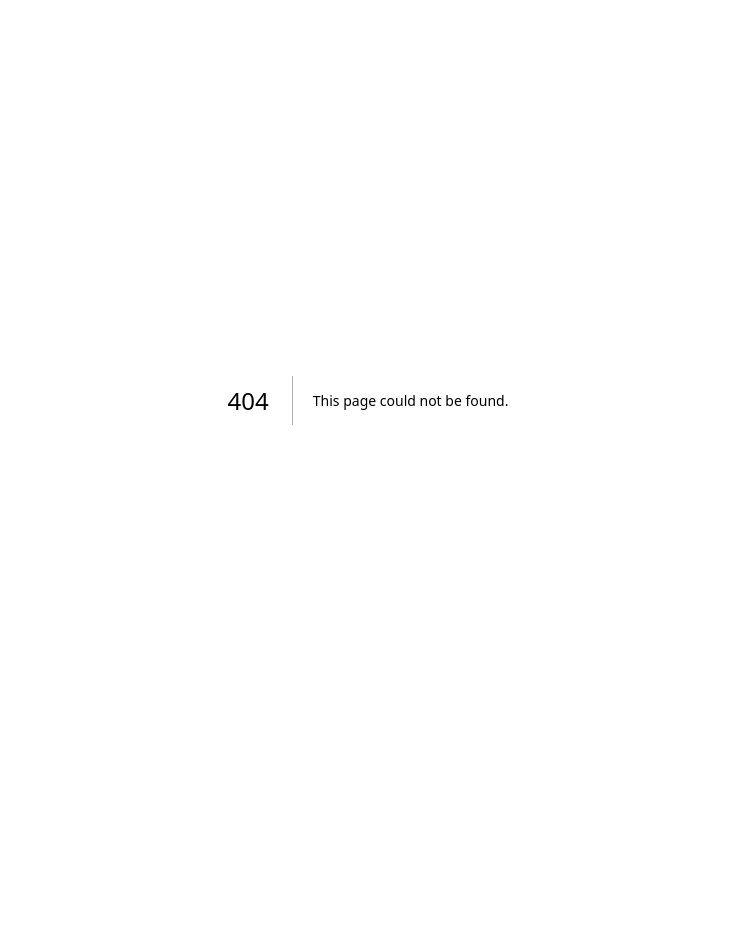
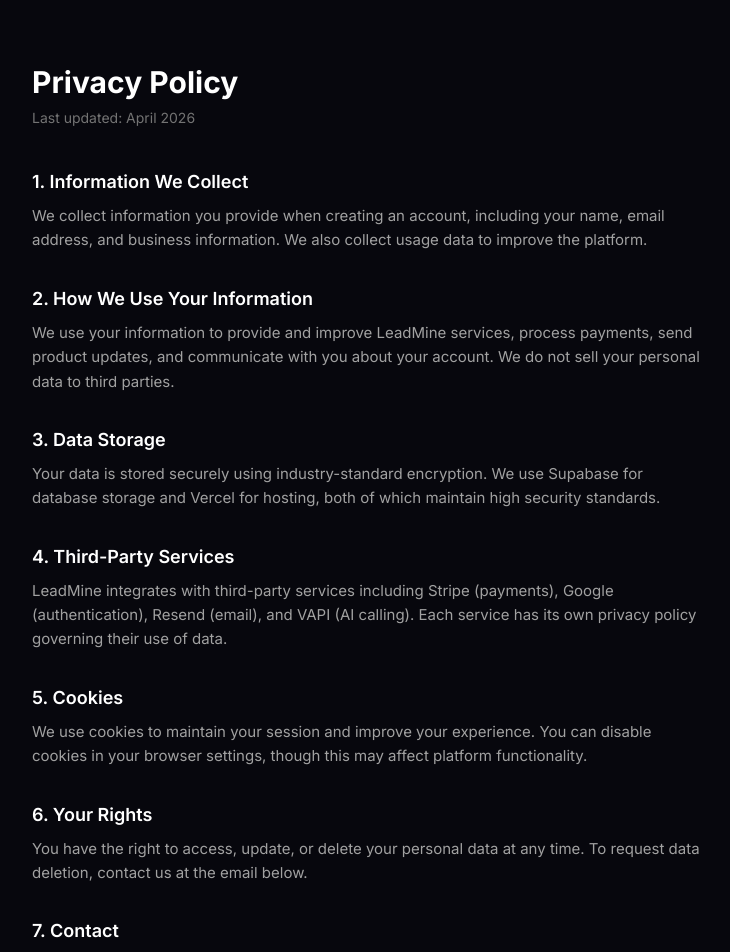
Before and after one commit to tyler10-ops/LeadMine, a Next.js app: page /privacy in a window 1280 px wide. Before the commit this address had no page. Shown: the top 952 px of the page, without its empty margins (272-1002 px from the left). Before the commit the page ends 800 px from the top, so only its background shows below. Built offline with nearby package versions, Linux system fonts and the light colour scheme.

Commit message:
feat: add privacy policy page

```diff
--- /dev/null
+++ b/src/app/privacy/page.tsx
@@ -0,0 +1,53 @@
+export default function PrivacyPage() {
+  return (
+    <div className="min-h-screen px-6 py-16" style={{ background: "#07070d", color: "#e5e5e5" }}>
+      <div className="max-w-2xl mx-auto">
+        <h1 className="text-3xl font-bold text-white mb-2">Privacy Policy</h1>
+        <p className="text-sm text-neutral-500 mb-10">Last updated: April 2026</p>
+
+        <div className="space-y-8 text-[15px] leading-relaxed text-neutral-400">
+
+          <section>
+            <h2 className="text-lg font-semibold text-white mb-2">1. Information We Collect</h2>
+            <p>We collect information you provide when creating an account, including your name, email address, and business information. We also collect usage data to improve the platform.</p>
+          </section>
+
+          <section>
+            <h2 className="text-lg font-semibold text-white mb-2">2. How We Use Your Information</h2>
+            <p>We use your information to provide and improve LeadMine services, process payments, send product updates, and communicate with you about your account. We do not sell your personal data to third parties.</p>
+          </section>
+
+          <section>
+            <h2 className="text-lg font-semibold text-white mb-2">3. Data Storage</h2>
+            <p>Your data is stored securely using industry-standard encryption. We use Supabase for database storage and Vercel for hosting, both of which maintain high security standards.</p>
+          </section>
+
+          <section>
+            <h2 className="text-lg font-semibold text-white mb-2">4. Third-Party Services</h2>
+            <p>LeadMine integrates with third-party services including Stripe (payments), Google (authentication), Resend (email), and VAPI (AI calling). Each service has its own privacy policy governing their use of data.</p>
+          </section>
+
+          <section>
+            <h2 className="text-lg font-semibold text-white mb-2">5. Cookies</h2>
+            <p>We use cookies to maintain your session and improve your experience. You can disable cookies in your browser settings, though this may affect platform functionality.</p>
+          </section>
+
+          <section>
+            <h2 className="text-lg font-semibold text-white mb-2">6. Your Rights</h2>
+            <p>You have the right to access, update, or delete your personal data at any time. To request data deletion, contact us at the email below.</p>
+          </section>
+
+          <section>
+            <h2 className="text-lg font-semibold text-white mb-2">7. Contact</h2>
+            <p>If you have any questions about this Privacy Policy, please contact us at <a href="mailto:support@leadmineapp.com" className="text-emerald-400 hover:underline">support@leadmineapp.com</a>.</p>
+          </section>
+
+        </div>
+
+        <div className="mt-12 pt-8 border-t border-white/10">
+          <p className="text-sm text-neutral-600">© 2026 LeadMine. All rights reserved.</p>
+        </div>
+      </div>
+    </div>
+  );
+}
```
